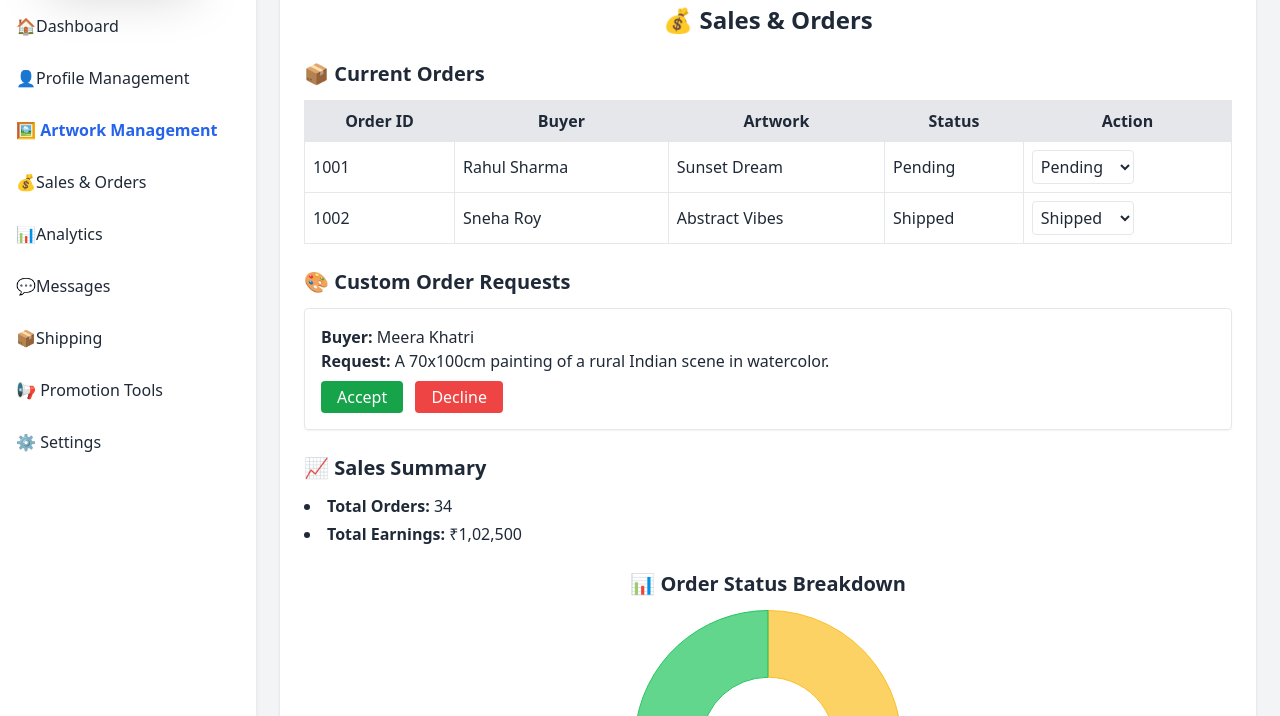
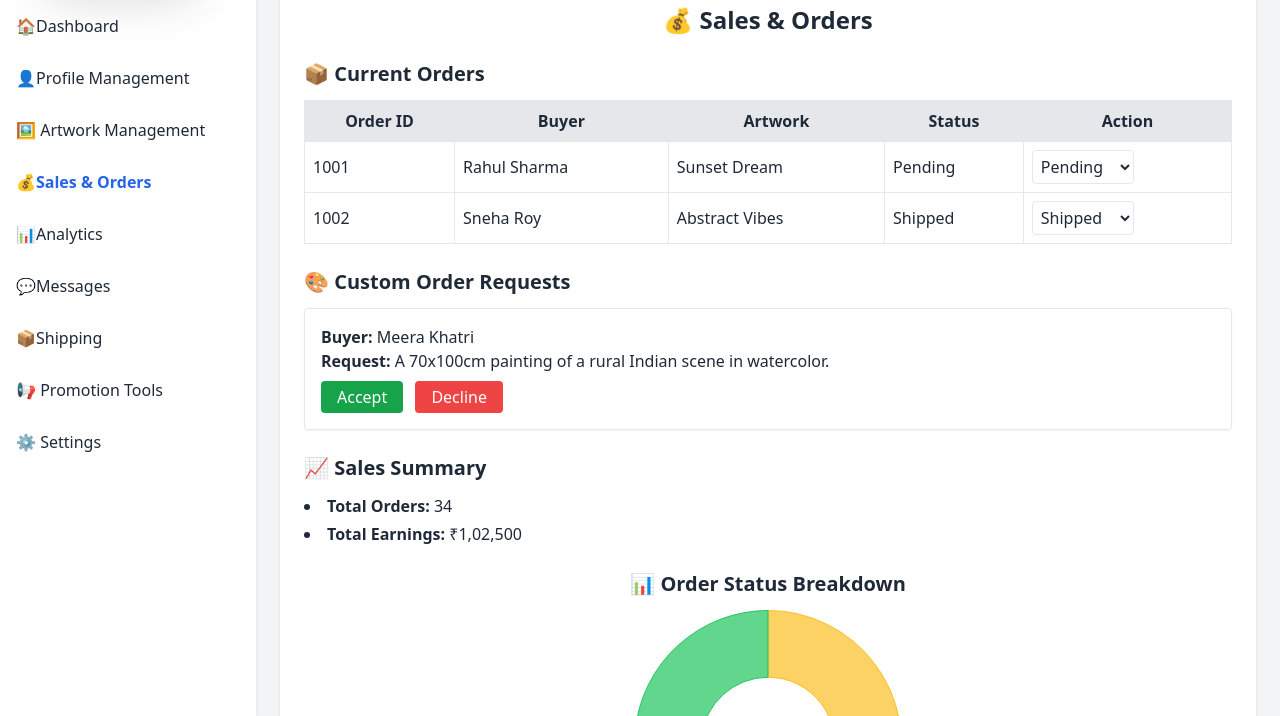
Before and after one commit to gauravsingh1281/The-Artist-Alley, a website: page src/dashboard_features/sales_and_order.html in a window 1280 px wide. Shown: the part 84-800 px from the top of the page. Drawn offline with nearby package versions, Linux system fonts and the light colour scheme.

Commit message:
Update sales_and_order.html

```diff
--- a/src/dashboard_features/sales_and_order.html
+++ b/src/dashboard_features/sales_and_order.html
@@ -27,8 +27,8 @@
       <nav class="p-4 space-y-3">
         <a href="../user_dashboard.html" class="block py-2 hover:text-blue-600">🏠Dashboard</a>
         <a href="./profile_management.html" class="block py-2 hover:text-blue-600">👤Profile Management</a>
-        <a href="./artwork_management.html" class="block py-2 text-blue-600 font-semibold">🖼 Artwork Management</a>
-        <a href="./sales_and_order.html" class="block py-2 hover:text-blue-600">💰Sales & Orders</a>
+        <a href="./artwork_management.html" class="block py-2 hover:text-blue-600 ">🖼 Artwork Management</a>
+        <a href="./sales_and_order.html" class="block py-2 text-blue-600 font-semibold">💰Sales & Orders</a>
         <a href="./analytics.html" class="block py-2 hover:text-blue-600">📊Analytics</a>
         <a href="./messages.html" class="block py-2 hover:text-blue-600">💬Messages</a>
         <a href="./shipping.html" class="block py-2 hover:text-blue-600">📦Shipping</a>
```
